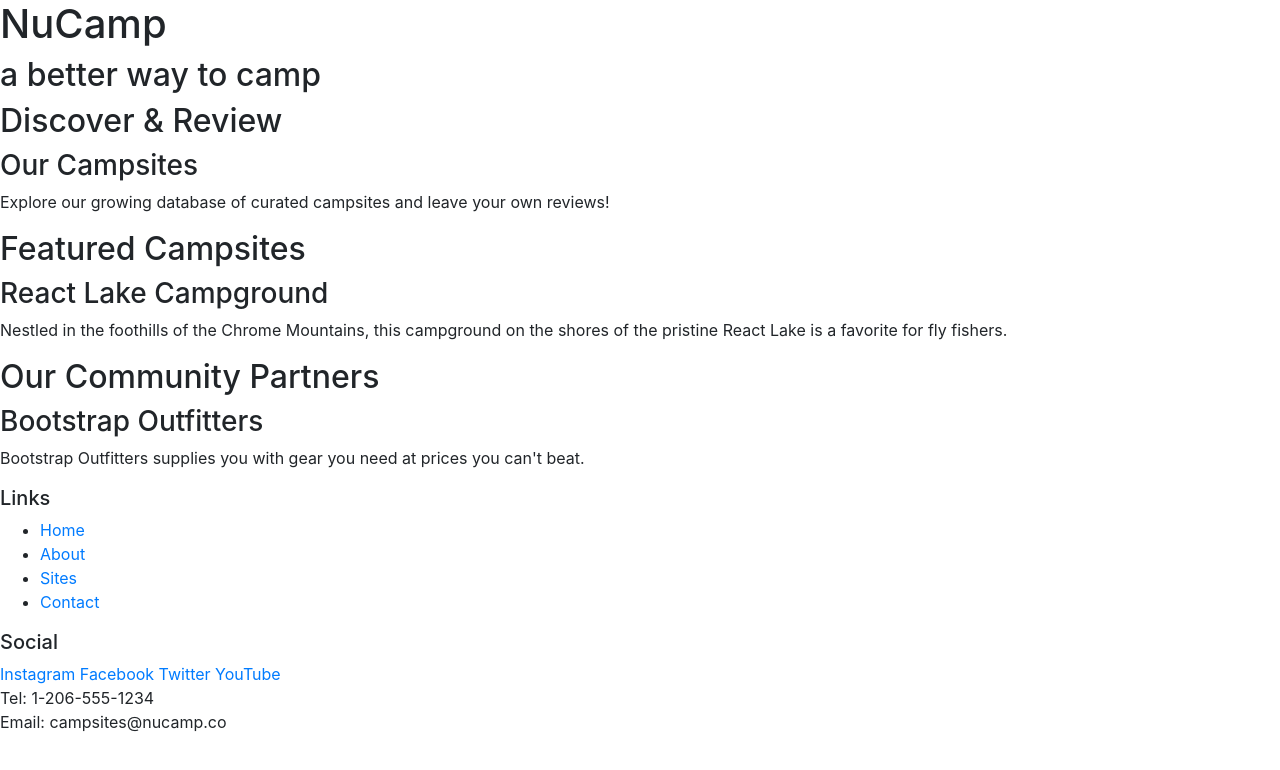
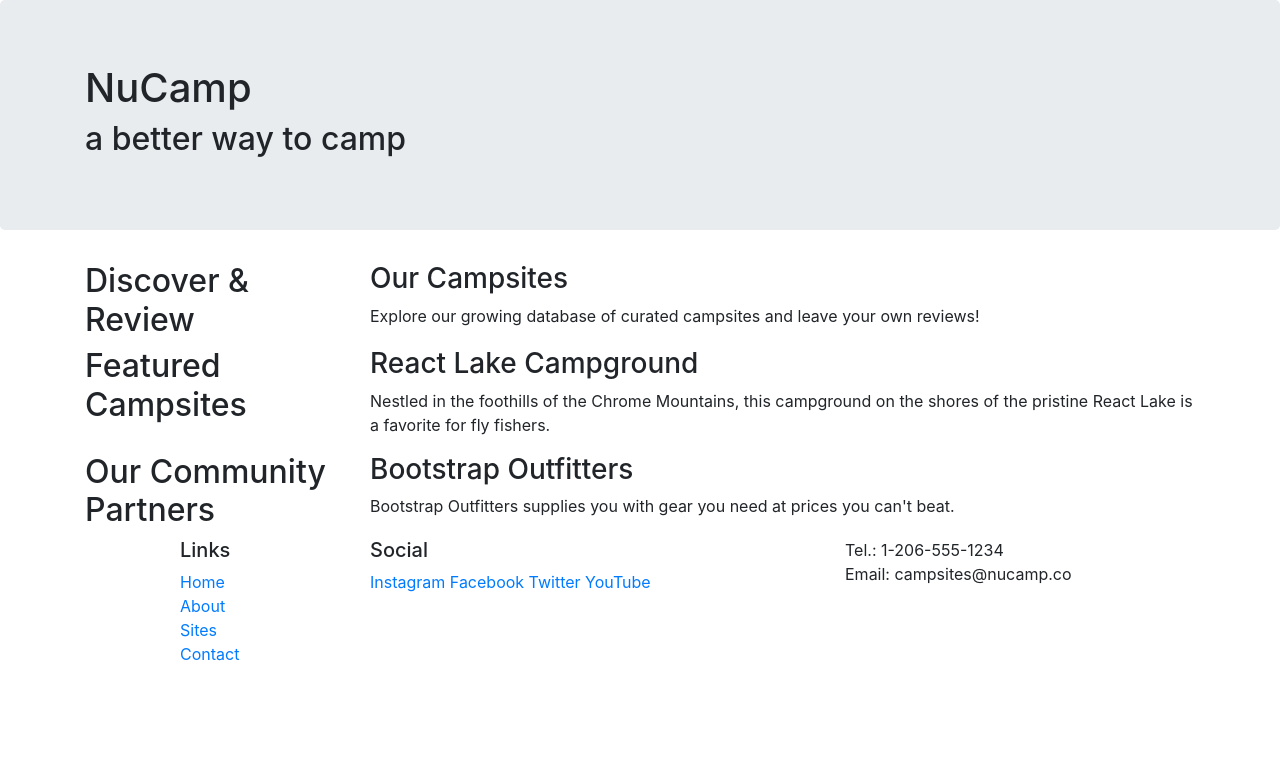
Before and after one commit to karl-li/nucamp-bootstrap, a website: page index.html in a window 1280 px wide. Drawn offline with nearby package versions, Linux system fonts and the light colour scheme.

Commit message:
Bootstrap Grid

```diff
--- a/index.html
+++ b/index.html
@@ -14,51 +14,70 @@
 
 <body>
 
-    <header>
-        <div>
+    <header class="jumbotron">
+        <div class="container">
+            <div class="row">
+                <div class="col">
                     <h1>NuCamp</h1>
                     <h2>a better way to camp</h2>
                 </div>
-    </header>
+            </div>
+        </div>
+    </header   >
 
-    <div>
+    <div class="container">
+        <div class="row">
+            <div class="col-sm-4 col-md-3">
                 <h2>Discover & Review</h2>
+            </div>
+            <div class="col">
                 <h3>Our Campsites</h3>
                 <p>Explore our growing database of curated campsites and leave your own reviews!</p>
             </div>
-
-    <div>
+        </div>
+        <div class="row">
+            <div class="col-sm-4 col-md-3">
                 <h2>Featured Campsites</h2>
+            </div>
+            <div class="col">
                 <h3>React Lake Campground</h3>
                 <p>Nestled in the foothills of the Chrome Mountains, this campground on the shores of the pristine React Lake is a favorite for fly fishers.</p>
             </div>
-
-    <div>
+        </div>
+        <div class="row">
+            <div class="col-sm-4 col-md-3">
                 <h2>Our Community Partners</h2>
+            </div>
+            <div class="col">
                 <h3>Bootstrap Outfitters</h3>
                 <p>Bootstrap Outfitters supplies you with gear you need at prices you can't beat.</p>
             </div>
-
+        </div>
+    </div>
     <footer>
-        <div>
+        <div class="container">
+            <div class="row">
+                <div class="col-4 col-sm-2 offset-1">
                     <h5>Links</h5>
-            <ul>
+            		<ul class="list-unstyled">
                         <li><a href="#">Home</a></li>
                         <li><a href="#">About</a></li>
                         <li><a href="#">Sites</a></li>
                         <li><a href="#">Contact</a></li>
                     </ul>
                 </div>
-        <div>
+                <div class="col-6 col-sm-5">
                 	<h5>Social</h5>
                     <a href="http://instagram.com/">Instagram</a>
                     <a href="http://facebook.com/">Facebook</a>
                     <a href="http://twitter.com/">Twitter</a>
                     <a href="http://youtube.com/">YouTube</a>
                 </div>
-        <div>
-            Tel: 1-206-555-1234<br />
+                <div class="col-sm-4">
+                    Tel.: 1-206-555-1234<br />
                     Email: campsites@nucamp.co
+                </div>
+           </div>
         </div>
     </footer>
     <!-- jQuery must come first, then Popper.js, then the Bootstrap JavaScript plugins.-->
```
Lines whose indentation alone changed are shown as unchanged.
